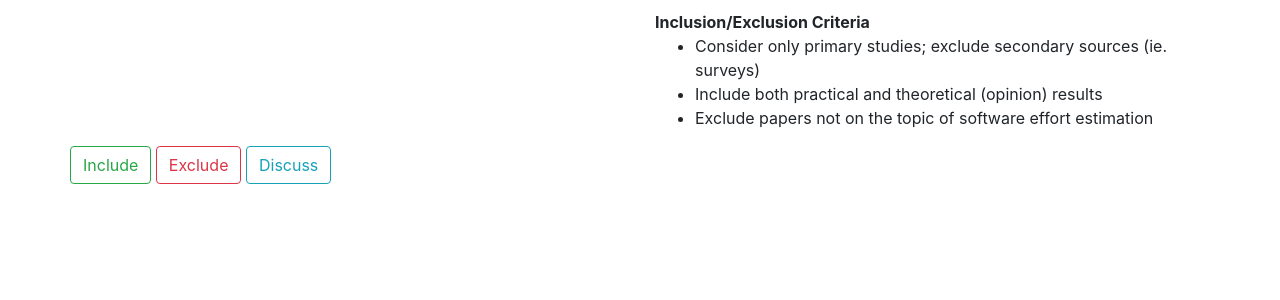
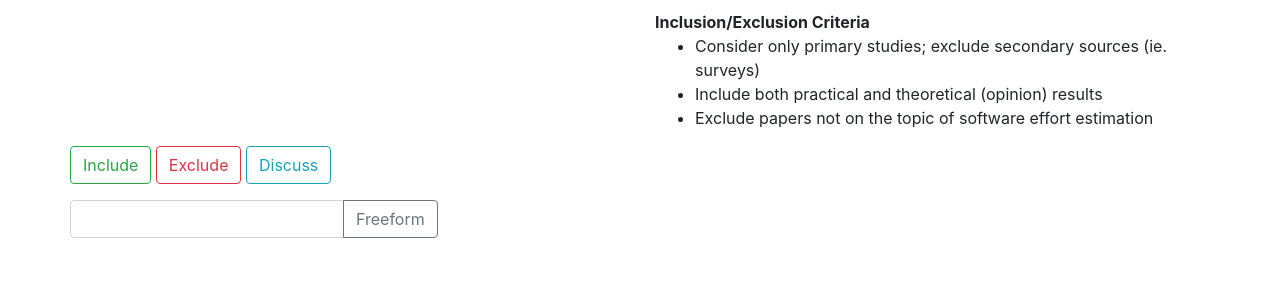
Before and after one commit to andyg0808/paper-reviewer, a Flask app: template templates/paper.html in a window 1280 px wide. Shown: the part 286-586 px from the top of the page. Run offline with Flask 2, Linux system fonts and the light colour scheme; the template is opened without the code that fills it: most values are stand-ins (such as "Sample title", 1, 10 or a date in 2020); parts of the project's set-up code (start-up, migrations or seed data) failed here and were passed over; some libraries are stand-ins or nearby versions.

Commit message:
Add support for freeform categorization

```diff
--- a/gui.py
+++ b/gui.py
@@ -31,3 +31,7 @@ def exclude_paper():
 @app.route("/discuss", methods=["POST"])
 def discuss_paper():
     return process_choice('discuss', request.form['paper_id'])
+
+@app.route("/freeform", methods=["POST"])
+def freeform_action():
+    return process_choice(request.form['freeform'], request.form['paper_id'])
--- a/templates/paper.html
+++ b/templates/paper.html
@@ -27,19 +27,6 @@
       }
     </style>
 
-    <script type="text/javascript">
-      document.addEventListener('keypress', (event) => {
-        if (event.key == 'i') {
-          document.getElementById('include').click()
-        }
-        if (event.key == 'e') {
-          document.getElementById('exclude').click()
-        }
-        if (event.key == 'd') {
-          document.getElementById('discuss').click()
-        }
-      });
-    </script>
   </head>
   <body>
     <div class="container">
@@ -88,9 +75,17 @@
       <div class="row">
         <form method="post">
           <input type="hidden" name="paper_id" value="{{paper_id}}">
-          <button class="btn btn-outline-success" title="Shortcut key: i" id="include" formaction="/include">Include</button>
-          <button class="btn btn-outline-danger" title="Shortcut key: e" id="exclude" formaction="/exclude">Exclude</button>
-          <button class="btn btn-outline-info" title="Shortcut key: d" id="discuss" formaction="/discuss">Discuss</button>
+          <div class="form-group">
+            <button class="btn btn-outline-success" title="Shortcut key: i" id="include" formaction="/include">Include</button>
+            <button class="btn btn-outline-danger" title="Shortcut key: e" id="exclude" formaction="/exclude">Exclude</button>
+            <button class="btn btn-outline-info" title="Shortcut key: d" id="discuss" formaction="/discuss">Discuss</button>
+          </div>
+          <div class="input-group">
+            <input type="text" class="form-control" name="freeform" id="freeform-text">
+            <div class="input-group-append">
+              <button class="btn btn-outline-secondary" title="Shortcut key: f" id="freeform" formaction="/freeform">Freeform</button>
+            </div>
+          </div>
         </form>
       </div>
     </div>
@@ -99,5 +94,35 @@
     <script src="https://cdnjs.cloudflare.com/ajax/libs/popper.js/1.14.0/umd/popper.min.js" integrity="sha384-cs/chFZiN24E4KMATLdqdvsezGxaGsi4hLGOzlXwp5UZB1LY//20VyM2taTB4QvJ" crossorigin="anonymous"></script>
     <script src="https://stackpath.bootstrapcdn.com/bootstrap/4.1.0/js/bootstrap.min.js" integrity="sha384-uefMccjFJAIv6A+rW+L4AHf99KvxDjWSu1z9VI8SKNVmz4sk7buKt/6v9KI65qnm" crossorigin="anonymous"></script>
 
+    <script type="text/javascript">
+      $(() => {
+        document.addEventListener('keypress', (event) => {
+          if (event.key == 'i') {
+            document.getElementById('include').click()
+          }
+          if (event.key == 'e') {
+            document.getElementById('exclude').click()
+          }
+          if (event.key == 'd') {
+            document.getElementById('discuss').click()
+          }
+          if (event.key == 'f') {
+            document.getElementById('freeform-text').click()
+          }
+        })
+
+        freeform_text = document.getElementById('freeform-text')
+        freeform_text.addEventListener('keypress', (event) => {
+          event.stopPropagation()
+        })
+
+        freeform_text.addEventListener('keydown', (event) => {
+          if (event.key == 'Enter') {
+            document.getElementById('freeform').click()
+            event.preventDefault()
+          }
+        })
+      })
+    </script>
   </body>
 </html>
```
